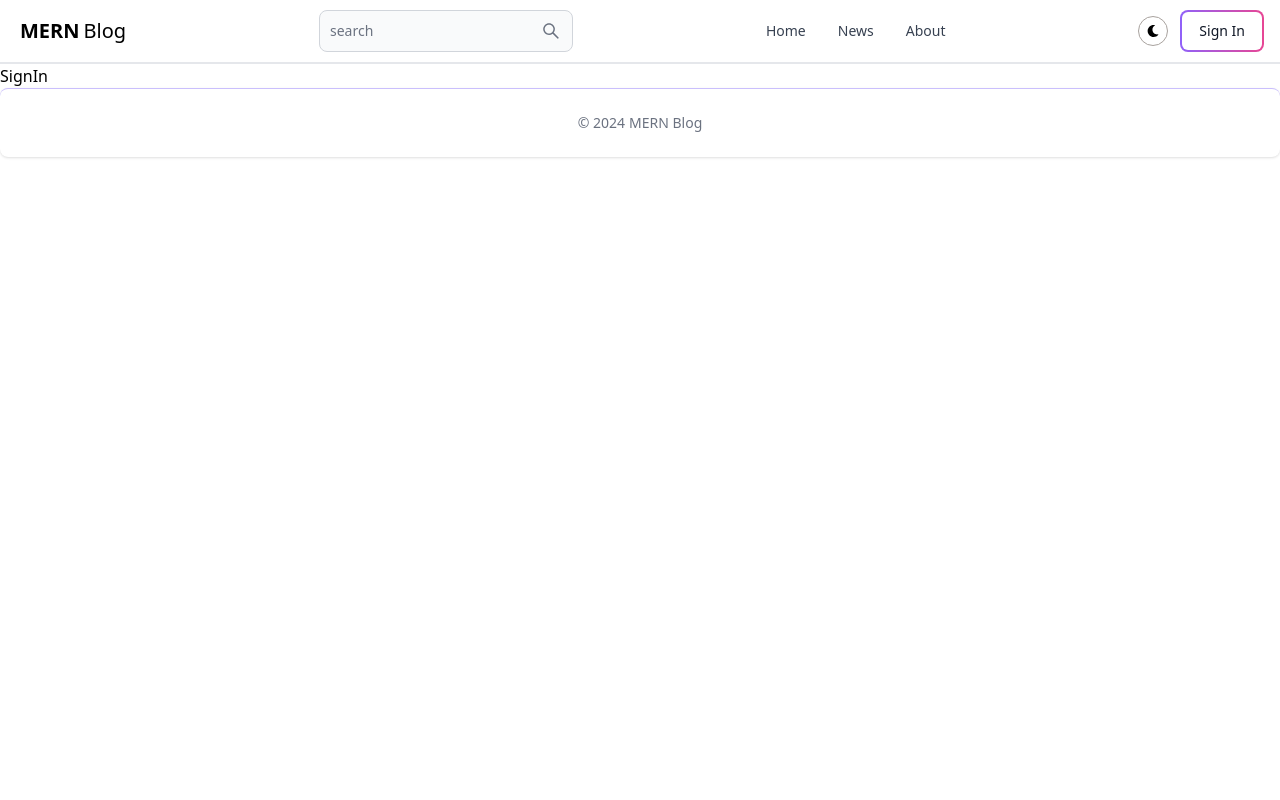
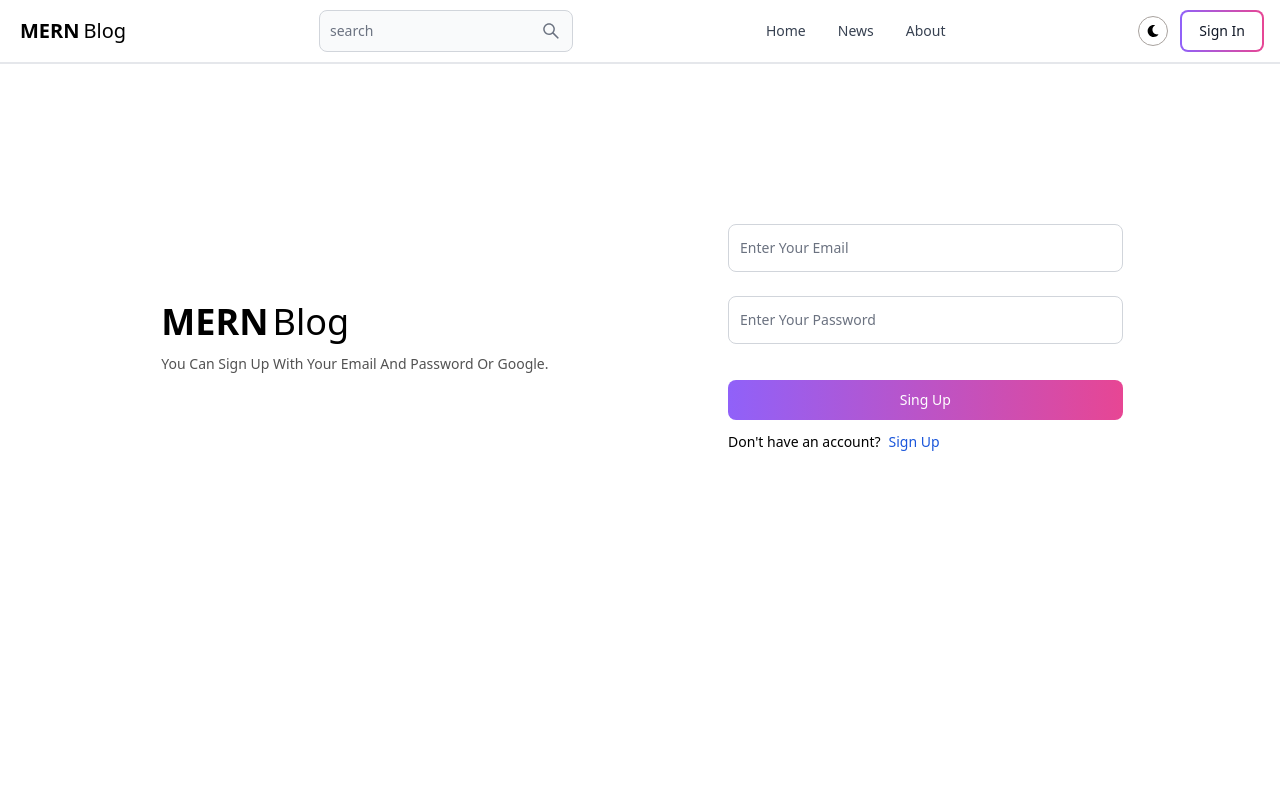
Before and after one commit to wynehtetaung/MERN-Blog-Project, a React (Vite) app in the folder client/: page /signIn in a window 1280 px wide. Shown: the top 800 px of the page. Built offline with nearby package versions, Linux system fonts and the light colour scheme.

Commit message:
[add] signin page connect with api

```diff
--- a/client/src/pages/SignIn.jsx
+++ b/client/src/pages/SignIn.jsx
@@ -1,3 +1,133 @@
+import { Button, FloatingLabel, Spinner } from "flowbite-react";
+import { Link, useNavigate } from "react-router-dom";
+import { FaEye, FaEyeSlash } from "react-icons/fa";
+import { useRef, useState } from "react";
+import { checkEye } from "../utils/utils";
+import axios from "axios";
+import AlertMessage from "../components/AlertMessage";
+
 export default function SignIn() {
-  return <div>SignIn</div>;
+  const [eye, setEye] = useState(false);
+  const [showEye, setShowEye] = useState(false);
+  const [alertMessage, setAlertMessage] = useState(null);
+  const [isLoading, setIsLoading] = useState(false);
+  const emailRef = useRef();
+  const passwordRef = useRef();
+  const navigate = useNavigate();
+  const submitHandler = async () => {
+    setIsLoading(true);
+    try {
+      const { status } = await axios.post(`/api/auth/signin`, {
+        email: emailRef.current.value.trim(),
+        password: passwordRef.current.value.trim(),
+      });
+      if (status === 200) {
+        setAlertMessage({
+          color: "success",
+          message: "Login Success!",
+          time: 3000,
+        });
+        setTimeout(() => {
+          navigate("/");
+        }, 2000);
+      }
+    } catch (error) {
+      setAlertMessage({
+        color: "failure",
+        message: error.response.data.message,
+        time: 3000,
+      });
+    }
+    setIsLoading(false);
+  };
+  return (
+    <div className="min-h-screen mt-20 ">
+      {alertMessage && (
+        <div className="mb-6 flex justify-center">
+          <AlertMessage state={alertMessage} setSate={setAlertMessage} />
+        </div>
+      )}
+      <div className="flex flex-col justify-center gap-10 items-center md:flex-row lg:gap-36 md:gap-20 md:pt-20">
+        <div className="w-full px-4 md:w-2/6">
+          <Link to={`/`} className="text-4xl font-normal dark:text-white">
+            <span className="px-1 font-semibold ">MERN</span>
+            Blog
+          </Link>
+          <p className="mt-3 text-sm text-neutral-600 font-medium pl-1 capitalize">
+            you can sign up with your email and password or google.
+          </p>
+        </div>
+        <div className="w-full px-4 md:w-2/6 select-none">
+          <form
+            className="flex flex-col gap-4"
+            onSubmit={(e) => {
+              e.preventDefault();
+              submitHandler();
+            }}
+          >
+            <FloatingLabel
+              ref={emailRef}
+              type="email"
+              required
+              variant="outlined"
+              label="Enter Your Email"
+            />
+
+            <div className="relative">
+              <FloatingLabel
+                ref={passwordRef}
+                onChange={(e) => {
+                  e.target.value.length > 0
+                    ? setShowEye(true)
+                    : setShowEye(false);
+                }}
+                type="password"
+                required
+                variant="outlined"
+                label="Enter Your Password"
+                id="password"
+              />
+              {showEye && (
+                <div
+                  className="absolute top-4  right-4 cursor-pointer text-[18px]"
+                  onClick={() => {
+                    setEye(!eye);
+                    checkEye(eye, "password");
+                  }}
+                >
+                  {eye ? <FaEye /> : <FaEyeSlash />}
+                </div>
+              )}
+            </div>
+            <div>
+              <Button
+                type="submit"
+                className="w-full mx-auto mt-3 font-sans "
+                gradientDuoTone="purpleToPink"
+                disabled={isLoading}
+              >
+                {isLoading ? (
+                  <>
+                    <Spinner size={`sm`} color={`purple`} />
+                    <span className="pl-3">Loading</span>
+                  </>
+                ) : (
+                  "Sing Up"
+                )}
+              </Button>
+              <div className="text-sm mt-3">
+                <span className="font-sans">Don&apos;t have an account?</span>
+                <Link
+                  to={`/signup`}
+                  className="ml-2 text-blue-700 cursor-pointer hover:text-blue-400"
+                >
+                  Sign Up
+                </Link>
+              </div>
+            </div>
+          </form>
+        </div>
+      </div>
+    </div>
+  );
 }
```
